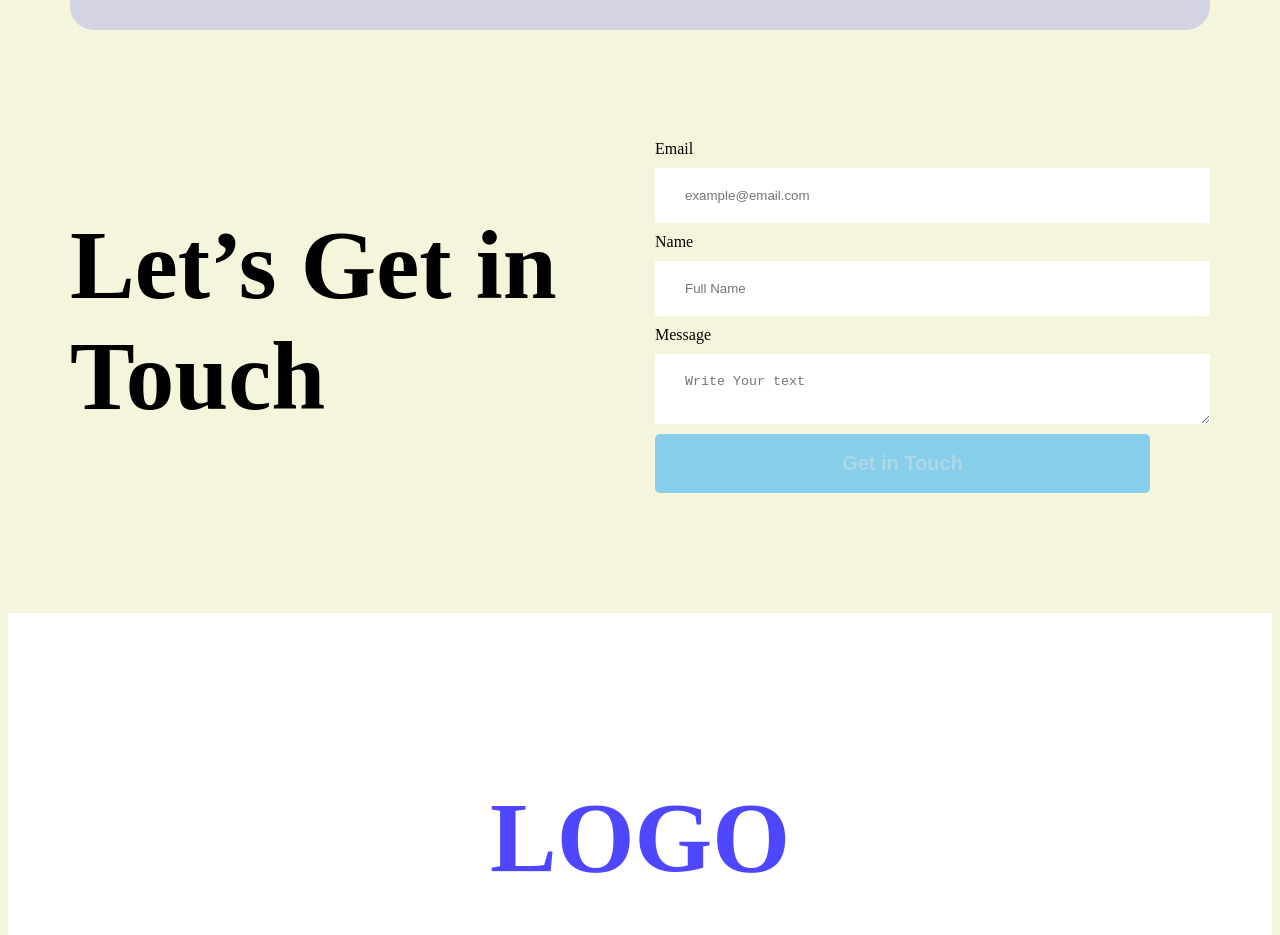
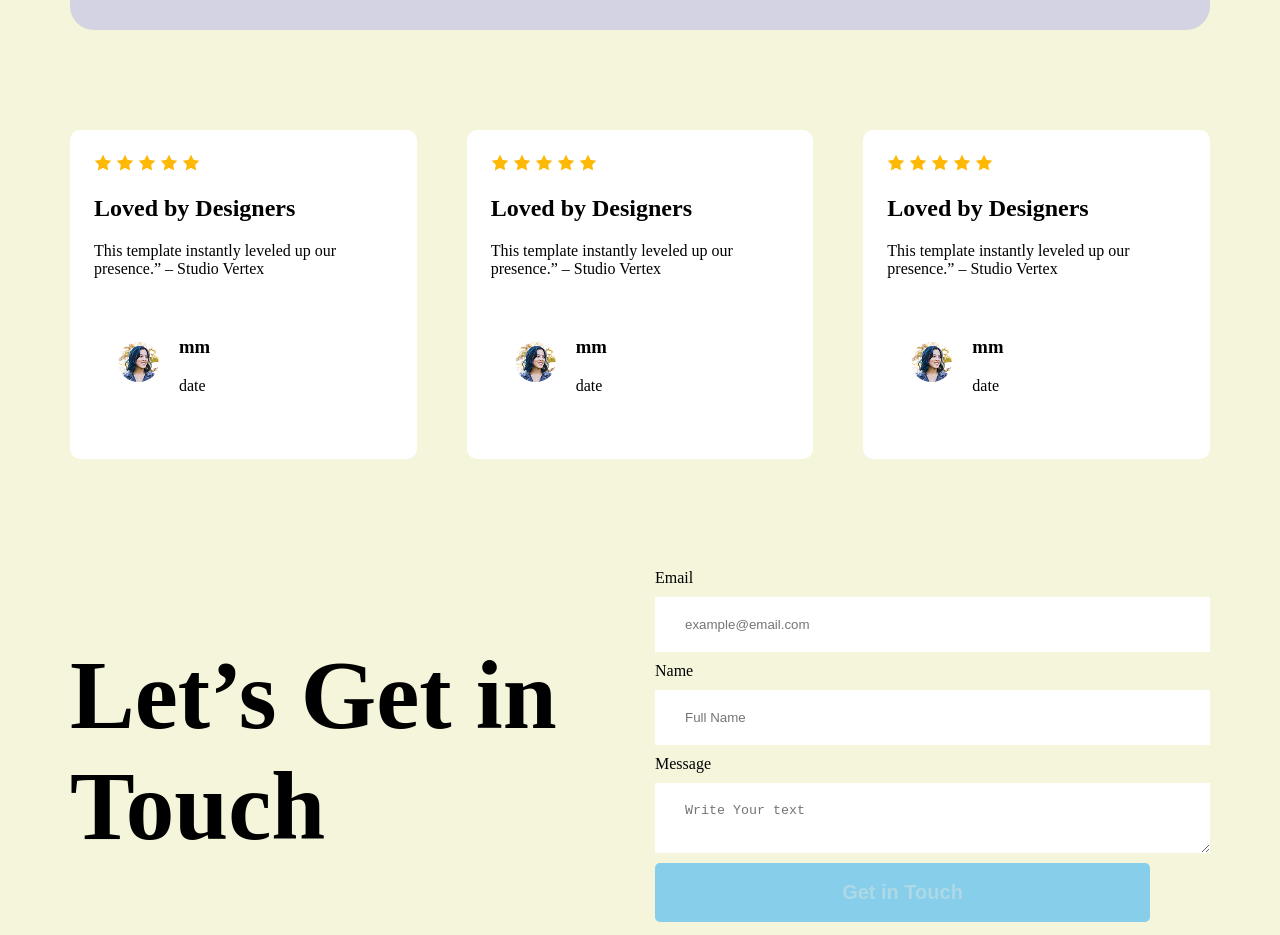
Before and after one commit to mahmed-4/B12A01-landing-launchpad, a plain HTML site: page index.html in a window 1280 px wide. Shown: the part 1640-2575 px from the top of the page. Drawn offline with Linux system fonts and the light colour scheme.

Commit message:
complete review section

```diff
--- a/index.html
+++ b/index.html
@@ -54,6 +54,104 @@
             </div>
         </section>
 
+        <!-- user say section -->
+        <div class="card flex contener-with-masuma-fix">
+        <section>
+            <img src="Assets/icon-star.png" alt="icon-star">
+            <img src="Assets/icon-star.png" alt="icon-star">
+            <img src="Assets/icon-star.png" alt="icon star">
+            <img src="Assets/icon-star.png" alt="icon-star">
+            <img src="Assets/icon-star.png" alt="icon-star">
+            <h2 class="color-light-black">Loved by Designers</h2>
+
+            <p class="color-light-black">This template instantly leveled up our presence.” – Studio Vertex
+            </p>
+
+                    <section>
+                        <div class="cyber"><div class="user-details">
+                        <img src="Assets/avatar.png" alt="">
+                    </div></div>
+                    <div class="cyber">
+                        <h3 class="color-dark-gray">mm
+
+                    </h3>
+                    <p class="color-light-black">
+                        date
+
+                    </p>
+                    </div>
+                    </section>
+
+
+
+
+
+        </section>
+        <section>
+            <img src="Assets/icon-star.png" alt="icon-star">
+            <img src="Assets/icon-star.png" alt="icon-star">
+            <img src="Assets/icon-star.png" alt="icon star">
+            <img src="Assets/icon-star.png" alt="icon-star">
+            <img src="Assets/icon-star.png" alt="icon-star">
+            <h2 class="color-light-black">Loved by Designers</h2>
+
+            <p class="color-light-black">This template instantly leveled up our presence.” – Studio Vertex
+            </p>
+
+                    <section>
+                        <div class="cyber"><div class="user-details">
+                        <img src="Assets/avatar.png" alt="">
+                    </div></div>
+                    <div class="cyber">
+                        <h3 class="color-dark-gray">mm
+
+                    </h3>
+                    <p class="color-light-black">
+                        date
+
+                    </p>
+                    </div>
+                    </section>
+
+
+
+
+
+        </section>
+        <section>
+            <img src="Assets/icon-star.png" alt="icon-star">
+            <img src="Assets/icon-star.png" alt="icon-star">
+            <img src="Assets/icon-star.png" alt="icon star">
+            <img src="Assets/icon-star.png" alt="icon-star">
+            <img src="Assets/icon-star.png" alt="icon-star">
+            <h2 class="color-light-black">Loved by Designers</h2>
+
+            <p class="color-light-black">This template instantly leveled up our presence.” – Studio Vertex
+            </p>
+
+                    <section>
+                        <div class="cyber"><div class="user-details">
+                        <img src="Assets/avatar.png" alt="">
+                    </div></div>
+                    <div class="cyber">
+                        <h3 class="color-dark-gray">mm
+
+                    </h3>
+                    <p class="color-light-black">
+                        date
+
+                    </p>
+                    </div>
+                    </section>
+
+
+
+
+
+        </section>
+    </div>
+
+
         <!-- Let’s Get In Touch Section started -->
         <section class="in-touch-section flex">
             <h1 class="in-touch-title">Let’s Get in Touch</h1>
@@ -98,27 +196,7 @@
 
 
 
-    <div class="card">
-        <img src="Assets/icon-star.png" alt="icon-star">
-        <img src="Assets/icon-star.png" alt="icon-star">
-        <img src="Assets/icon-star.png" alt="icon star">
-        <img src="Assets/icon-star.png" alt="icon-star">
-        <img src="Assets/icon-star.png" alt="icon-star">
-        <h2 class="color-light-black">Loved by Designers</h2>
 
-        <p class="color-light-black">This template instantly leveled up our presence.” – Studio Vertex
-        </p>
-        <div class="user-details">
-            <img src="Assets/avatar.png" alt="">
-        </div>
-
-        <h3 class="color-dark-gray">mm
-
-        </h3>
-        <p class="color-light-black">
-
-        </p>
-    </div>
 </body>
 
 </html>
--- a/style/style.css
+++ b/style/style.css
@@ -1,3 +1,6 @@
+ul li{
+    list-style: none;
+}
 body {
 
     background-color: beige;
@@ -36,6 +39,10 @@ a{
     border: none;
     padding: 18px 35px;
     border-radius: 5px;
+}
+.contener-with-masuma-fix{
+    margin: 0 auto;
+    width: 1140px;
 }
 
 
@@ -137,3 +144,25 @@ ul{
     display: flex;
     justify-content: center;
 }
+.card {
+    margin: 100px 0px;
+    gap: 50px;
+}
+.card section{
+    padding: 24px ;
+    border-radius: 10px;
+    background-color: white;
+}
+
+
+.card section section{
+    display: flex;
+    align-items: center;
+    gap: 20px;
+
+
+}
+.cyber img{
+    border-radius: 50%;
+
+}
```
